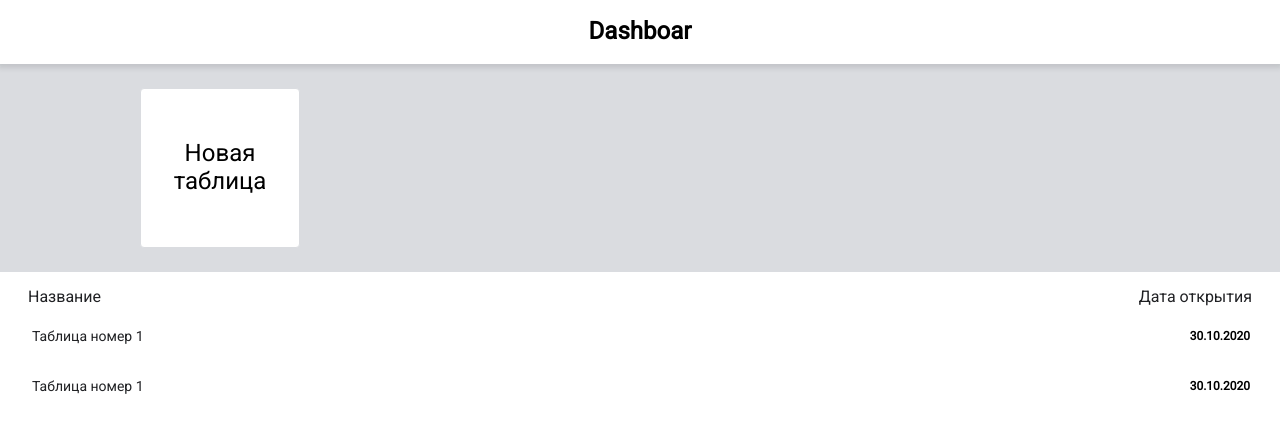
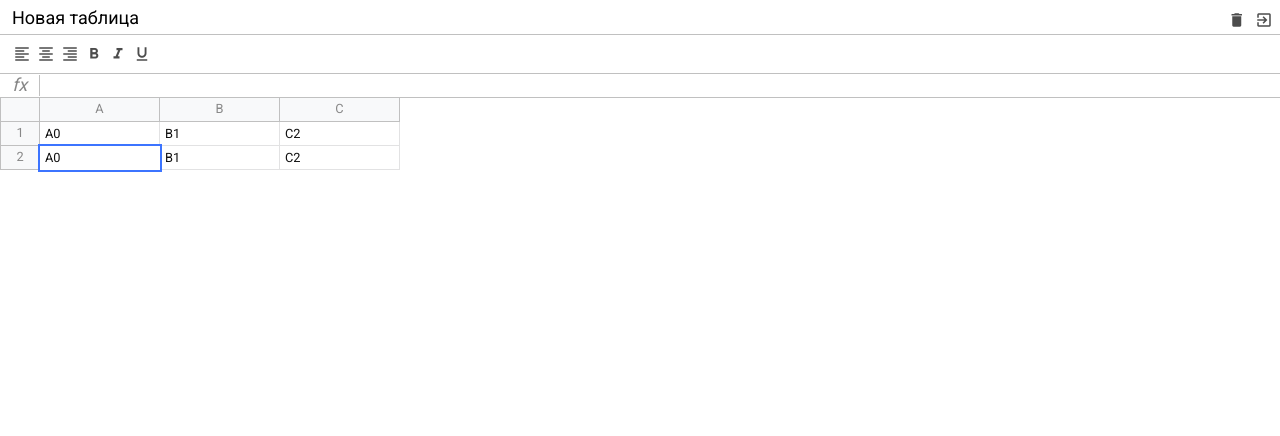
Before and after one commit to Chermaley/excel-course, a website built with webpack: page src/index.html in a window 1280 px wide. Built offline with nearby package versions, Linux system fonts and the light colour scheme.

Commit message:
framework start

```diff
--- a/package.json
+++ b/package.json
@@ -27,6 +27,7 @@
   "browserslist": "> 0.25%, not dead",
   "devDependencies": {
     "@babel/core": "^7.8.4",
+    "@babel/plugin-proposal-class-properties": "^7.12.1",
     "@babel/preset-env": "^7.8.4",
     "babel-eslint": "^10.1.0",
     "babel-loader": "^8.0.6",
--- /dev/null
+++ b/src/components/excel/Excel.js
@@ -0,0 +1,27 @@
+import {$} from '@core/dom';
+export class Excel {
+    constructor(selector, options) {
+        this.$el = document.querySelector(selector);
+        this.components = options.components || [];
+    }
+
+    getRoot() {
+        // Создаём обертку с классом excel
+        const $root = $.create('div', 'excel');
+        $root.classList.add('excel');
+        // перебираем переданные в Excel классы и создаем для каждого класса
+        // элемент
+        this.components.forEach(Component => {
+            const $el = $.create('div', Component.className);
+            $el.classList.add(Component.className);
+            const component = new Component($el);
+            $el.innerHTML = component.toHTML();
+            $root.append($el);
+        });
+        return $root;
+    }
+
+    render() {
+        this.$el.append(this.getRoot());
+    }
+}
--- /dev/null
+++ b/src/components/formula/Formula.js
@@ -0,0 +1,9 @@
+import {ExcelComponents} from '@core/ExcelComponents';
+
+export class Formula extends ExcelComponents {
+    static className = 'excel__formula'
+    toHTML() {
+        return `<div class="info">fx</div>
+        <div class="input" contenteditable spellcheck="false"></div>`;
+    }
+}
--- /dev/null
+++ b/src/components/header/Header.js
@@ -0,0 +1,24 @@
+import {ExcelComponents} from '@core/ExcelComponents';
+
+export class Header extends ExcelComponents {
+    static className = 'excel__header'
+    toHTML() {
+        return `<div class="excel__header">
+
+        <input type="text" class="input" value="Новая таблица" />
+
+        <div>
+
+          <div class="button">
+            <i class="material-icons">delete</i>
+          </div>
+
+          <div class="button">
+            <i class="material-icons">exit_to_app</i>
+          </div>
+
+        </div>
+
+      </div>`;
+    }
+}
--- /dev/null
+++ b/src/components/table/Table.js
@@ -0,0 +1,35 @@
+import {ExcelComponents} from '@core/ExcelComponents';
+
+export class Table extends ExcelComponents {
+    static className = 'excel__table'
+    toHTML() {
+        return `<div class="row">
+        <div class="row-info"></div>
+
+        <div class="row-data">
+          <div class="column">A</div>
+
+          <div class="column">B</div>
+
+          <div class="column">C</div>
+
+        </div>
+      </div>
+      <div class="row">
+        <div class="row-info">1</div>
+        <div class="row-data">
+          <div class="cell">A0</div>
+          <div class="cell">B1</div>
+          <div class="cell">C2</div>
+        </div>
+      </div>
+      <div class="row">
+        <div class="row-info">2</div>
+        <div class="row-data">
+          <div class="cell selected" contenteditable>A0</div>
+          <div class="cell" contenteditable>B1</div>
+          <div class="cell" contenteditable>C2</div>
+        </div>
+      </div>`;
+    }
+}
--- /dev/null
+++ b/src/components/toolbar/Toolbar.js
@@ -0,0 +1,30 @@
+import {ExcelComponents} from '@core/ExcelComponents';
+
+export class Toolbar extends ExcelComponents {
+    static className = 'excel__toolbar'
+    toHTML() {
+        return `<div class="button">
+        <i class="material-icons">format_align_left</i>
+      </div>
+
+      <div class="button">
+        <i class="material-icons">format_align_center</i>
+      </div>
+
+      <div class="button">
+        <i class="material-icons">format_align_right</i>
+      </div>
+
+      <div class="button">
+        <i class="material-icons">format_bold</i>
+      </div>
+
+      <div class="button">
+        <i class="material-icons">format_italic</i>
+      </div>
+
+      <div class="button">
+        <i class="material-icons">format_underline</i>
+      </div>`;
+    }
+}
--- /dev/null
+++ b/src/core/DomListener.js
@@ -0,0 +1,8 @@
+export class DomListener {
+    constructor($root) {
+        if (!$root) {
+            throw new Error('No root prov for DOMListeener');
+        }
+        this.$root = $root;
+    }
+}
--- /dev/null
+++ b/src/core/ExcelComponents.js
@@ -0,0 +1,8 @@
+import {DomListener} from '@core/DomListener';
+
+export class ExcelComponents extends DomListener {
+    // Возвращает шаблон компонента
+    toHTML() {
+        return '';
+    }
+}
--- /dev/null
+++ b/src/core/dom.js
@@ -0,0 +1,17 @@
+class Dom {
+    constructor(selector) {
+        document.querySelector(selector);
+    }
+}
+
+export function $(selector) {
+    return new Dom(selector);
+}
+
+$.create = (tagName, classes = '') => {
+    const el = document.createElement(tagName);
+    if (classes) {
+        el.classList.add(classes);
+    }
+    return el;
+};
--- a/src/index.html
+++ b/src/index.html
@@ -13,36 +13,7 @@
 
 <body>
 
-  <div id="app">
-    <div class="db">
-      <div class="db__header">
-        <h1>Dashboar</h1>
-      </div>
-      <div class="db__new">
-        <div class="db__view">
-          <a href="#" class="db__create">Новая <br> таблица</a>
-        </div>
-
-      </div>
-      <div class="db__table db_view">
-        <div class="db__list-header">
-          <span>Название</span>
-          <span>Дата открытия</span>
-        </div>
-        <ul class="db__list">
-          <li class="db__record">
-            <a href="#">Таблица номер 1</a>
-            <strong>30.10.2020</strong>
-          </li>
-
-          <li class="db__record">
-            <a href="#">Таблица номер 1</a>
-            <strong>30.10.2020</strong>
-          </li>
-        </ul>
-      </div>
-    </div>
-   </div>
+  <div id="app"></div>
 
 
 </body>
--- a/src/index.js
+++ b/src/index.js
@@ -1,2 +1,13 @@
+import {Excel} from '@/components/excel/Excel';
+import {Header} from '@/components/header/Header';
+import {Toolbar} from '@/components/toolbar/Toolbar';
+import {Formula} from '@/components/formula/Formula';
+import {Table} from '@/components/table/Table';
+import './scss/index.scss';
 
-import './scss/index.scss';
+
+const excel = new Excel('#app', {
+    components: [Header, Toolbar, Formula, Table]
+});
+
+excel.render();
--- a/webpack.config.js
+++ b/webpack.config.js
@@ -15,7 +15,8 @@
     const loaders = [{
         loader: 'babel-loader',
         options: {
-            presets: ['@babel/preset-env']
+            presets: ['@babel/preset-env'],
+            plugins: ['@babel/plugin-proposal-class-properties']
         }
     }];
     if (isDev) {
```
Also changed, not shown: 1 other file.
